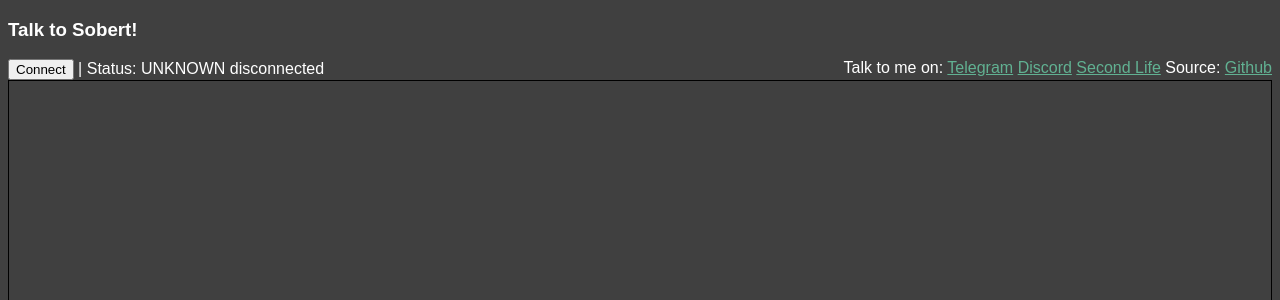
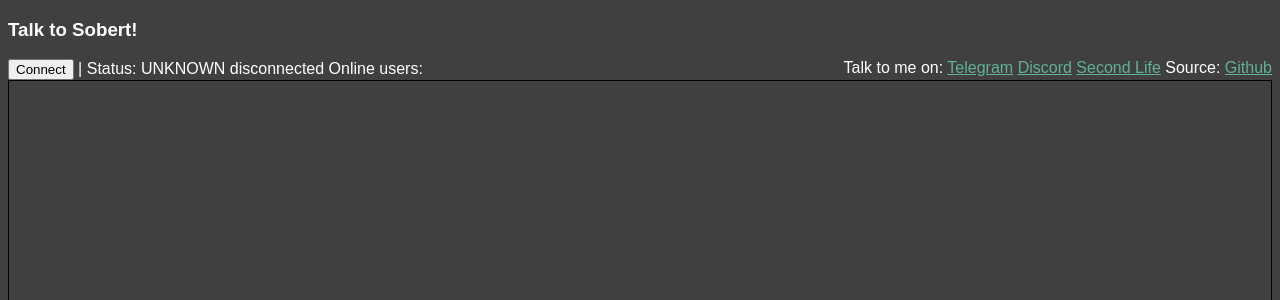
Before and after one commit to antihutka/websob, a Python web app: template aiohttpdemo_chat/templates/index.html in a window 1280 px wide. Shown: the top 300 px of the page. Run offline with Jinja, Linux system fonts and the light colour scheme; the template is opened without the code that fills it, so the values that code supplies are empty; some libraries are stand-ins or nearby versions.

Commit message:
Show number of online users

```diff
--- a/aiohttpdemo_chat/templates/index.html
+++ b/aiohttpdemo_chat/templates/index.html
@@ -52,6 +52,8 @@
        var name = "UNKNOWN";
        var msgid = 0;
        var sendings = {}
+       var online_users;
+
        function log(msg, cls, username, msgid) {
          var control = $('#log');
          var date = new Date();
@@ -119,15 +121,19 @@
              case  'connect':
                name = data.name;
                log('Connected as ', 'connmsg', name);
+               online_users = data.num_users;
                update_ui();
                break;
              case  'disconnect':
                name = data.name;
-               log('Disconnected.', 'connmsg', null);
+               log('left the chat', 'joinmsg', name);
+               online_users = data.num_users;
                update_ui();
                break;
              case 'join':
                log('joined the chat', 'joinmsg', data.name);
+               online_users = data.num_users;
+               update_ui();
                break;
              case 'sent':
                log(data.text, data.is_bot ? 'botmsg' : 'recvmsg', data.name);
@@ -158,10 +164,12 @@
            $('#status').text('disconnected');
            $('#connect').html('Connect');
            $('#send').prop("disabled", true);
+           $('#online_users').text('');
          } else {
            $('#status').text('connected (' + conn.protocol + ')');
            $('#connect').html('Disconnect');
            $('#send').prop("disabled", false);
+           $('#online_users').text(online_users);
          }
          $('#name').text(name);
        }
@@ -198,6 +206,7 @@
       <button id="connect">Connect</button>&nbsp;|&nbsp;Status:
       <span id="name">UNKNOWN</span>
       <span id="status">disconnected</span>
+      Online users: <span id="online_users"/>
       <div style="float: right">
         Talk to me on:
         <a href="https://t.me/SobertBot">Telegram</a>
```
Also changed, not shown: aiohttpdemo_chat/views.py (+7 -7 lines).
